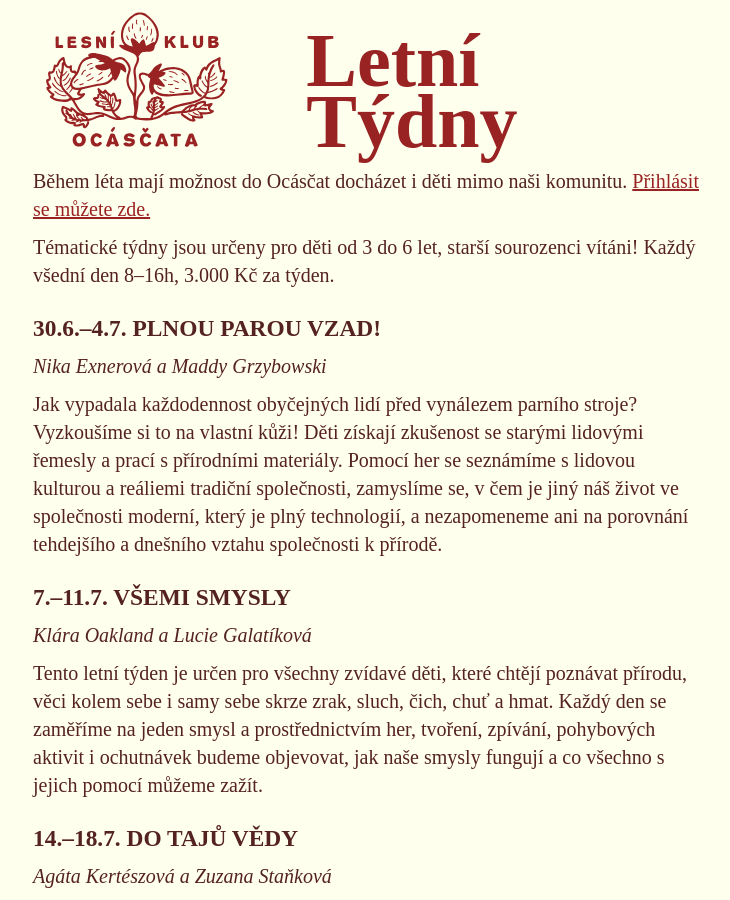
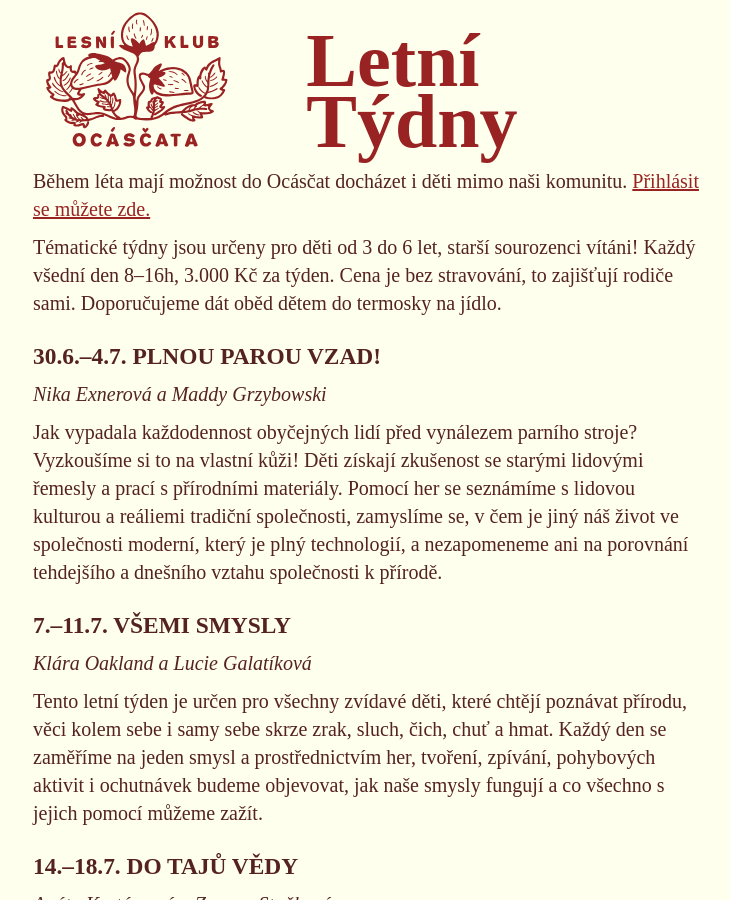
Before and after one commit to tasuki/ocascata, a Jekyll site: the page built from _pages/leto.md, in a window 1280 px wide and 900 px high. Shown: the whole window, without its empty margins (272-1002 px from the left). Built offline with Jekyll 4.4.1, drawn with Linux system fonts in a browser that asks for light colours; some web fonts are replaced.

Commit message:
Update leto.md

```diff
--- a/_pages/leto.md
+++ b/_pages/leto.md
@@ -5,7 +5,7 @@ title: Letní Týdny
 
 Během léta mají možnost do Ocásčat docházet i děti mimo naši komunitu. [Přihlásit se můžete zde.](https://docs.google.com/forms/d/1hBg1ULSoizvxWZ5Zw0EIB8MpLB9o3THp-ZkbghkNgmk/edit)
 
-Tématické týdny jsou určeny pro děti od 3 do 6 let, starší sourozenci vítáni! Každý všední den 8--16h, 3.000 Kč za týden.
+Tématické týdny jsou určeny pro děti od 3 do 6 let, starší sourozenci vítáni! Každý všední den 8--16h, 3.000 Kč za týden. Cena je bez stravování, to zajišťují rodiče sami. Doporučujeme dát oběd dětem do termosky na jídlo.
 
 ### 30.6.--4.7. PLNOU PAROU VZAD!
 
```
